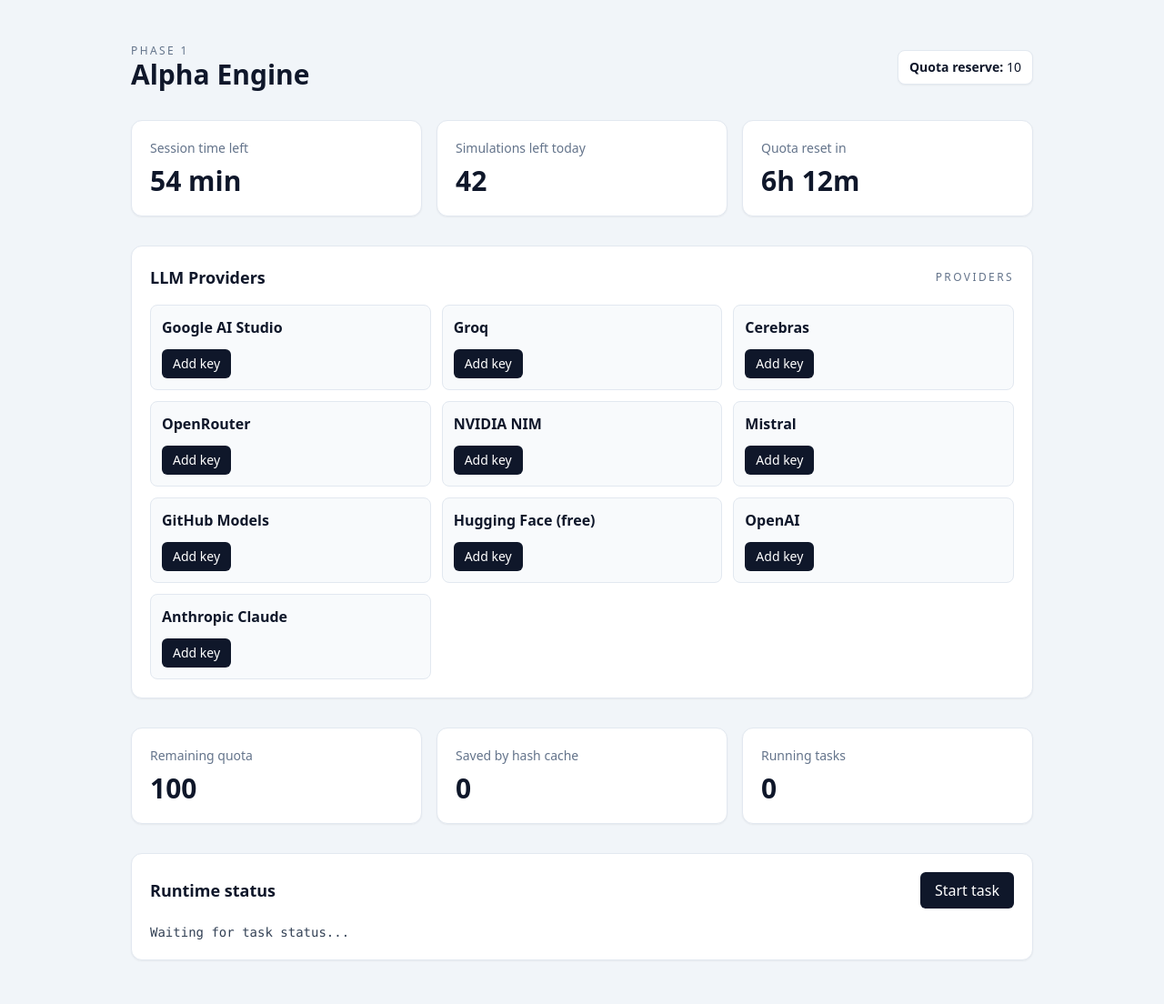
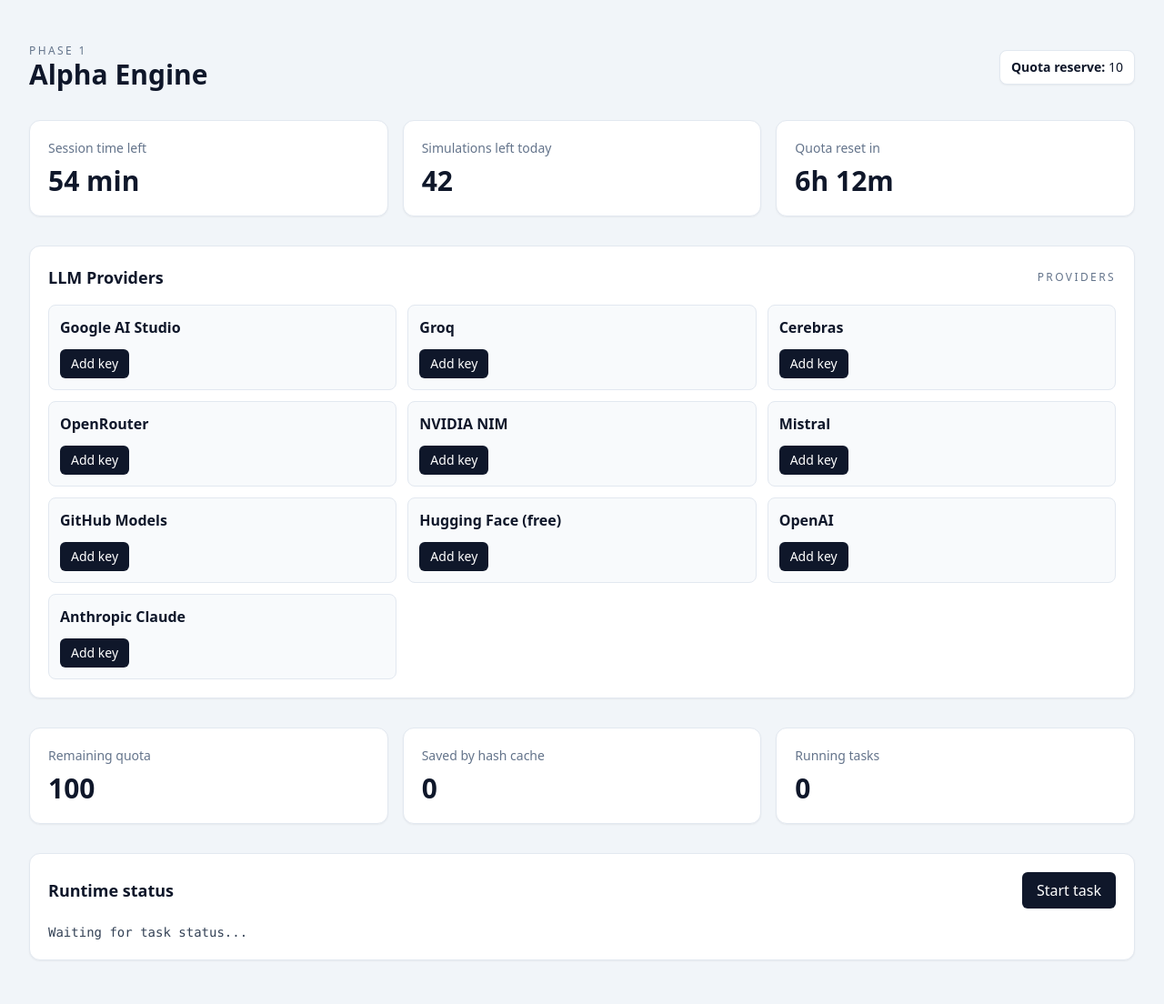
Before and after one commit to otieno-erick/Alpha-Engine, a FastAPI app: page / in a window 1280 px wide. Shown: the whole page at 91% size. Run offline with FastAPI, Linux system fonts and the light colour scheme; some libraries are stand-ins or nearby versions.

Commit message:
Update index.html

```diff
--- a/app/templates/index.html
+++ b/app/templates/index.html
@@ -9,7 +9,7 @@
     <title>Alpha Engine</title>
   </head>
   <body class="bg-slate-100 text-slate-900">
-    <main class="mx-auto max-w-5xl py-12 px-4" x-data="{
+    <main class="mx-auto w-full max-w-7xl px-4 py-6 sm:px-6 sm:py-10 lg:px-8 lg:py-12 2xl:max-w-screen-2xl" x-data="{
       quota: {remaining: 100, reserve: 10},
       cache: {saved: 0},
       tasks: [],
@@ -17,38 +17,38 @@
       sim_today: 42,
       reset: {hours: 6, minutes: 12}
     }">
-      <header class="mb-8 flex items-center justify-between gap-4">
+      <header class="mb-6 flex flex-col gap-3 sm:mb-8 sm:flex-row sm:items-center sm:justify-between sm:gap-4">
         <div>
           <p class="text-xs uppercase tracking-[0.2em] text-slate-500">Phase 1</p>
-          <h1 class="text-3xl font-bold">Alpha Engine</h1>
+          <h1 class="text-2xl font-bold sm:text-3xl">Alpha Engine</h1>
         </div>
-        <div class="rounded-lg border border-slate-200 bg-white px-3 py-2 text-sm shadow-sm">
+        <div class="self-start rounded-lg border border-slate-200 bg-white px-3 py-2 text-sm shadow-sm sm:self-auto">
           <span class="font-semibold">Quota reserve:</span>
           <span x-text="quota.reserve || 10">10</span>
         </div>
       </header>
 
-      <section class="mb-8 grid gap-4 md:grid-cols-3">
-        <div class="rounded-xl border border-slate-200 bg-white p-5 shadow-sm">
+      <section class="mb-6 grid grid-cols-1 gap-4 sm:mb-8 sm:grid-cols-3">
+        <div class="rounded-xl border border-slate-200 bg-white p-4 shadow-sm sm:p-5">
           <p class="text-sm text-slate-500">Session time left</p>
-          <p class="mt-2 text-3xl font-bold" x-text="session.minutes_left + ' min'">54 min</p>
+          <p class="mt-2 text-2xl font-bold sm:text-3xl" x-text="session.minutes_left + ' min'">54 min</p>
         </div>
-        <div class="rounded-xl border border-slate-200 bg-white p-5 shadow-sm">
+        <div class="rounded-xl border border-slate-200 bg-white p-4 shadow-sm sm:p-5">
           <p class="text-sm text-slate-500">Simulations left today</p>
-          <p class="mt-2 text-3xl font-bold" x-text="sim_today">42</p>
+          <p class="mt-2 text-2xl font-bold sm:text-3xl" x-text="sim_today">42</p>
         </div>
-        <div class="rounded-xl border border-slate-200 bg-white p-5 shadow-sm">
+        <div class="rounded-xl border border-slate-200 bg-white p-4 shadow-sm sm:p-5">
           <p class="text-sm text-slate-500">Quota reset in</p>
-          <p class="mt-2 text-3xl font-bold" x-text="reset.hours + 'h ' + reset.minutes + 'm'">6h 12m</p>
+          <p class="mt-2 text-2xl font-bold sm:text-3xl" x-text="reset.hours + 'h ' + reset.minutes + 'm'">6h 12m</p>
         </div>
       </section>
 
-      <section class="mb-8 rounded-xl border border-slate-200 bg-white p-5 shadow-sm">
+      <section class="mb-6 rounded-xl border border-slate-200 bg-white p-4 shadow-sm sm:mb-8 sm:p-5">
         <div class="mb-4 flex items-center justify-between gap-2">
           <h2 class="text-lg font-semibold">LLM Providers</h2>
           <span class="text-xs uppercase tracking-[0.2em] text-slate-500">Providers</span>
         </div>
-        <div class="grid gap-3 md:grid-cols-2 xl:grid-cols-3">
+        <div class="grid grid-cols-1 gap-3 sm:grid-cols-2 lg:grid-cols-3 2xl:grid-cols-4">
           <div class="rounded-lg border border-slate-200 bg-slate-50 p-3">
             <div class="font-semibold">Google AI Studio</div>
             <button class="mt-3 rounded-md bg-slate-900 px-3 py-1.5 text-sm text-white">Add key</button>
@@ -92,30 +92,30 @@
         </div>
       </section>
 
-      <section class="grid gap-4 md:grid-cols-3">
-        <div class="rounded-xl border border-slate-200 bg-white p-5 shadow-sm">
+      <section class="grid grid-cols-1 gap-4 sm:grid-cols-3">
+        <div class="rounded-xl border border-slate-200 bg-white p-4 shadow-sm sm:p-5">
           <p class="text-sm text-slate-500">Remaining quota</p>
-          <p class="mt-2 text-3xl font-bold" x-text="quota.remaining || 100">100</p>
+          <p class="mt-2 text-2xl font-bold sm:text-3xl" x-text="quota.remaining || 100">100</p>
         </div>
-        <div class="rounded-xl border border-slate-200 bg-white p-5 shadow-sm">
+        <div class="rounded-xl border border-slate-200 bg-white p-4 shadow-sm sm:p-5">
           <p class="text-sm text-slate-500">Saved by hash cache</p>
-          <p class="mt-2 text-3xl font-bold" x-text="cache.saved || 0">0</p>
+          <p class="mt-2 text-2xl font-bold sm:text-3xl" x-text="cache.saved || 0">0</p>
         </div>
-        <div class="rounded-xl border border-slate-200 bg-white p-5 shadow-sm">
+        <div class="rounded-xl border border-slate-200 bg-white p-4 shadow-sm sm:p-5">
           <p class="text-sm text-slate-500">Running tasks</p>
-          <p class="mt-2 text-3xl font-bold" x-text="tasks.length || 0">0</p>
+          <p class="mt-2 text-2xl font-bold sm:text-3xl" x-text="tasks.length || 0">0</p>
         </div>
       </section>
 
-      <section class="mt-8 rounded-xl border border-slate-200 bg-white p-5 shadow-sm" x-data="{
+      <section class="mt-6 rounded-xl border border-slate-200 bg-white p-4 shadow-sm sm:mt-8 sm:p-5" x-data="{
         quota: {remaining: 100, reserve: 10},
         cache: {saved: 0},
         tasks: []
       }">
-        <div class="flex items-center justify-between gap-4">
+        <div class="flex flex-col gap-3 sm:flex-row sm:items-center sm:justify-between sm:gap-4">
           <h2 class="text-lg font-semibold">Runtime status</h2>
           <button
-            class="rounded-md bg-slate-900 px-4 py-2 text-white"
+            class="w-full rounded-md bg-slate-900 px-4 py-2 text-white sm:w-auto"
             hx-post="/api/tasks"
             hx-vals='{"name":"phase1-task","source":"LLM","slots":2}'
             hx-target="#task-output"
@@ -124,7 +124,7 @@
             Start task
           </button>
         </div>
-        <pre id="task-output" class="mt-4 whitespace-pre-wrap text-sm text-slate-700">Waiting for task status...</pre>
+        <pre id="task-output" class="mt-4 whitespace-pre-wrap break-words text-sm text-slate-700">Waiting for task status...</pre>
       </section>
     </main>
   </body>
```
